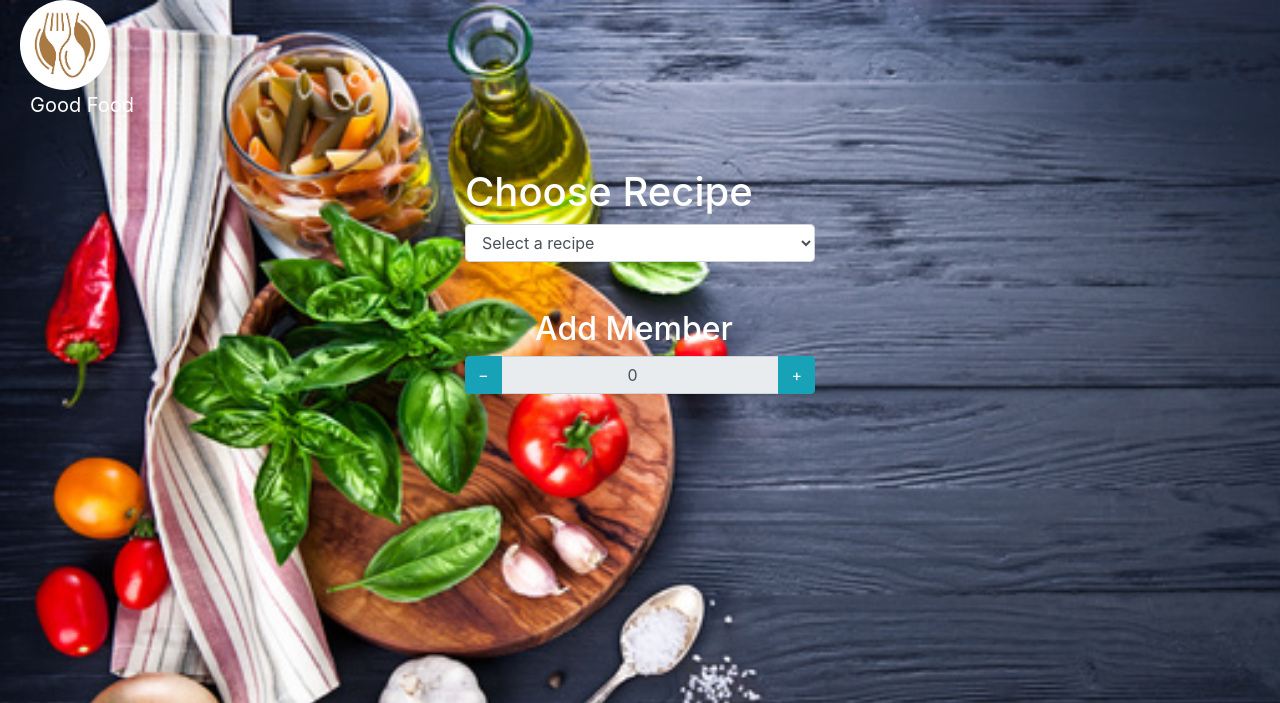
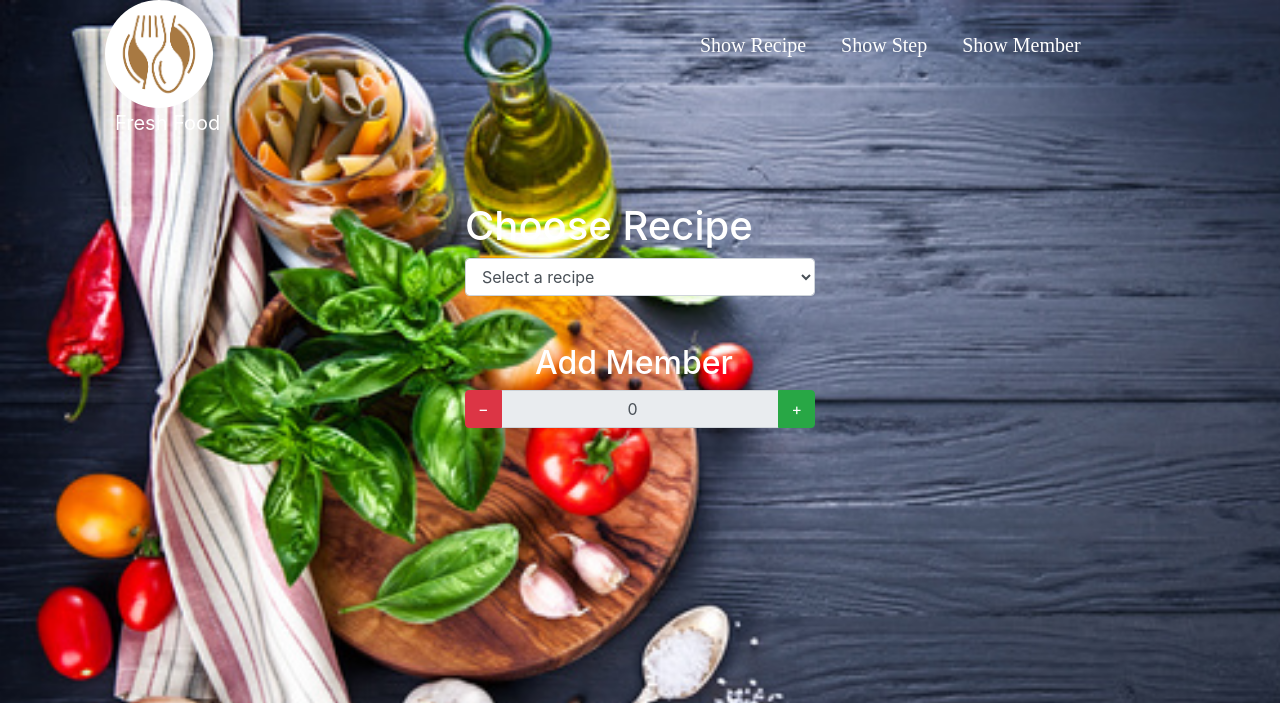
Before and after one commit to sophoanteng/project_Jquery, a plain HTML site: page index.html in a window 1280 px wide. Shown: the top 703 px of the page. Drawn offline with nearby package versions, Linux system fonts and the light colour scheme; no server answers.

Commit message:
project finish

```diff
--- a/index.html
+++ b/index.html
@@ -5,7 +5,8 @@
     <meta charset="UTF-8">
     <meta name="viewport" content="width=device-width, initial-scale=1.0">
     <meta http-equiv="X-UA-Compatible" content="ie=edge">
-    <title>Document</title>
+    <link href="img/good.png" rel="icon">
+    <title>Project JS</title>
     <link rel="stylesheet" href="https://stackpath.bootstrapcdn.com/bootstrap/4.3.1/css/bootstrap.min.css">
     <link href="https://fonts.googleapis.com/icon?family=Material+Icons" rel="stylesheet">
 
@@ -19,12 +20,12 @@
      color: aliceblue;
    }
    #color{
-    background:rgba(114, 74, 207, 0.767);
+    background: teal;
      color: white;
      font-size: 20px;
    }
    #show{
-    background:rgba(114, 74, 207, 0.767);
+    background:teal;
    }
    #text{
      color: white;
@@ -46,10 +47,32 @@
    .col-6{
      float: left;
    }
+   ul li{
+     margin: 30px;
+     font-family: 'Times New Roman', Times, serif;
+    color: white;
+     list-style-type: none;
+     margin-left: 5px;
+     font-size: 20px;
+      float: left;
+   }
  </style>
 <body>
-     <img src="img/12.png" style="border-radius: 100px; width: 7%; margin-left: 20px;" alt="">
-     <p style="color: white; margin-left: 30px; font-size: 20px">Good Food</p>
+   <div class="container">
+     <div class="row">
+     <div class="col-6">
+      <img src="img/12.png" style="border-radius: 100px; width: 20%; margin-left: 20px;" alt="">
+        <p style="color: white; margin-left: 30px; font-size: 20px">Fresh Food</p>
+     </div>
+     <div class="col-6">
+       <ul>
+         <li>Show Recipe</li>
+         <li>Show Step</li>
+         <li>Show Member</li>
+       </ul>
+     </div>
+     </div>
+   </div>
   <div class="container mt-5">
     <div class="row">
       <div class="col-4">
@@ -69,11 +92,11 @@
           <h2 id="mb">Add Member</h2>
             <div class="input-group mb-3">
                 <div class="input-group-prepend">
-                    <button class="btn btn-info" type="button" id="minus">&minus;</button>
+                    <button class="btn btn-danger" type="button" id="minus">&minus;</button>
                 </div>
                 <input type="number" class="form-control text-center" value="0" disabled id="member" max="15" min="0">
                 <div class="input-group-append">
-                    <button class="btn btn-info" type="button" id="add">&#x2b;</button>
+                    <button class="btn btn-success" type="button" id="add">&#x2b;</button>
                 </div>
             </div>
         </div>
```
Also changed, not shown: img/fresh.jpg (deleted), 1 other file.
